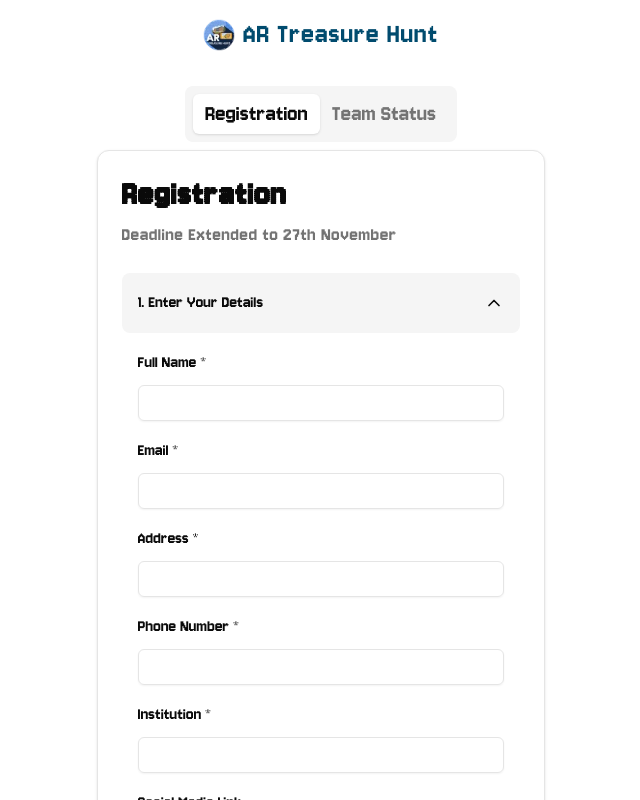
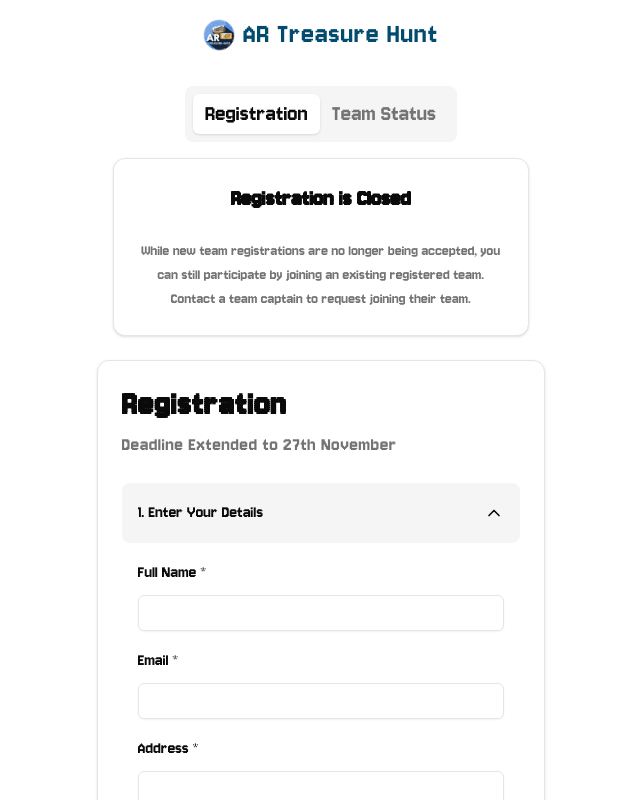
Before and after one commit to AR-Treasure-Hunt/theWebsite, a React (Vite) app: page /registration in a window 1280 px wide. Shown: the top 800 px of the page, without its empty margins (319-959 px from the left). Built offline with nearby package versions, Linux system fonts and the light colour scheme; no server answers.

Commit message:
Add RegistrationClosed component and update registration form to default to joining a team

```diff
--- /dev/null
+++ b/src/sections/RegistrationSection/components/RegistrationClosed.tsx
@@ -0,0 +1,24 @@
+import { Card, CardContent, CardHeader } from "@/components/ui/card"
+
+export const RegistrationClosed = () => {
+  return (
+    <div className="container mx-auto p-4">
+      <Card className="max-w-2xl mx-auto">
+        <CardHeader>
+          <h2 className="text-2xl font-bold text-center">
+            Registration is Closed
+          </h2>
+        </CardHeader>
+        <CardContent>
+          <p className="text-muted-foreground text-center">
+            While new team registrations are no longer being accepted, you can still
+            participate by joining an existing registered team. Contact a team
+            captain to request joining their team.
+          </p>
+        </CardContent>
+      </Card>
+    </div>
+  );
+};
+
+export default RegistrationClosed;
--- a/src/sections/RegistrationSection/components/RegistrationForm.tsx
+++ b/src/sections/RegistrationSection/components/RegistrationForm.tsx
@@ -60,7 +60,7 @@ export default function RegistrationForm() {
       phoneNumber: '',
       institution: '',
       socialMedia: '',
-      teamOption: 'create',
+      teamOption: 'join',
       teamName: ''
     }
   });
--- a/src/sections/RegistrationSection/components/TeamSection.tsx
+++ b/src/sections/RegistrationSection/components/TeamSection.tsx
@@ -26,11 +26,7 @@ export function TeamSection({ isDisabled }: TeamSectionProps) {
                 disabled={isDisabled}
                 className="flex flex-col space-y-2">
                 <div className="flex items-center space-x-2">
-                  <RadioGroupItem value="create" id="create" />
-                  <Label htmlFor="create" className="text-lg">Create Team</Label>
-                </div>
-                <div className="flex items-center space-x-2">
-                  <RadioGroupItem value="join" id="join" />
+                  <RadioGroupItem defaultChecked={true} value="join" id="join" />
                   <Label htmlFor="join" className="text-lg">Join Team</Label>
                 </div>
               </RadioGroup>
--- a/src/sections/RegistrationSection/layout/index.tsx
+++ b/src/sections/RegistrationSection/layout/index.tsx
@@ -1,4 +1,5 @@
 import RegistrationForm from '../components/RegistrationForm';
+import RegistrationClosed from '../components/RegistrationClosed';
 import { TeamStatusSection } from '../components/TeamStatus';
 import { Tabs, TabsList, TabsTrigger, TabsContent } from '@/components/ui/tabs';
 
@@ -11,8 +12,10 @@ export default function RegistrationSection() {
                         <TabsTrigger value="registration" className="text-lg sm:text-2xl">Registration</TabsTrigger>
                         <TabsTrigger value="team-status" className="text-lg sm:text-2xl">Team Status</TabsTrigger>
                     </TabsList>
+                    <RegistrationClosed />
                     <TabsContent value="registration">
                         <RegistrationForm />
+
                     </TabsContent>
                     <TabsContent value="team-status">
                         <TeamStatusSection />
```
